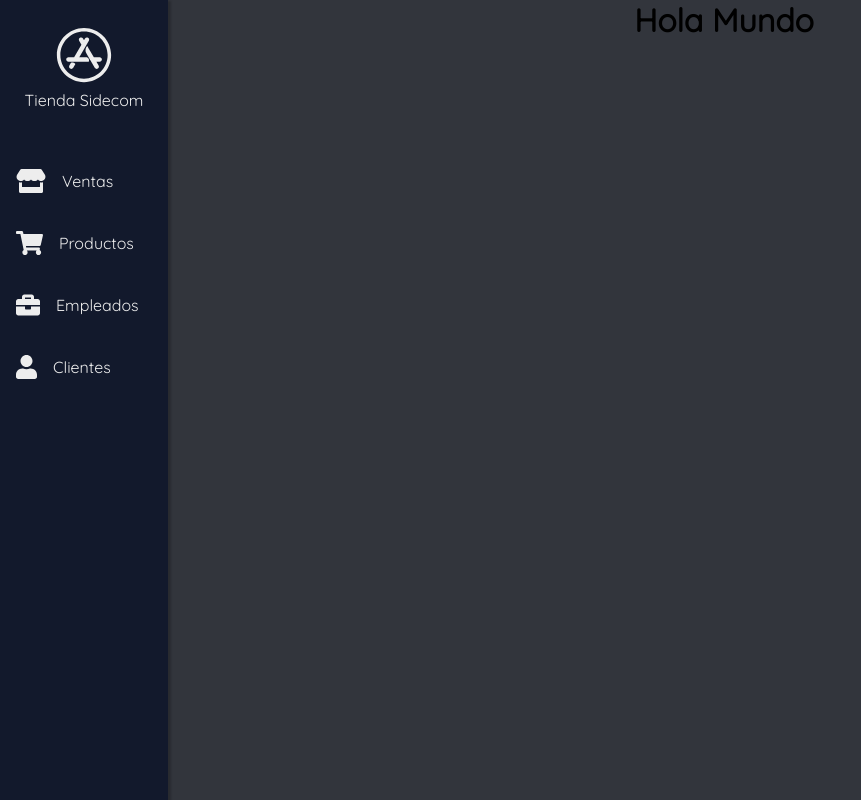
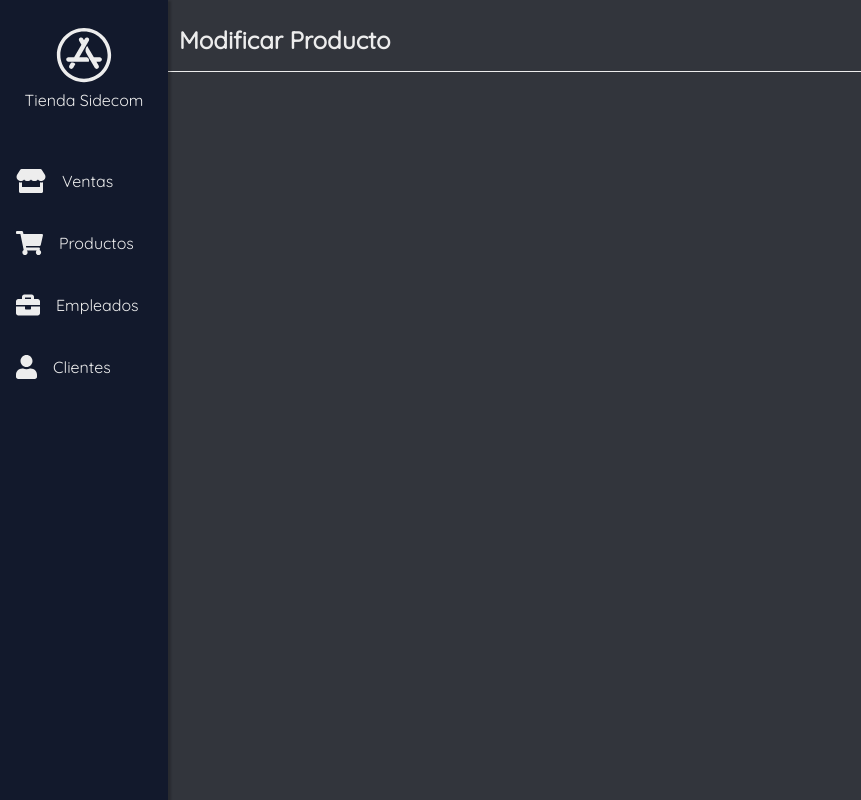
Before and after one commit to Lilyerd23/SistemaVentas, a React (Create React App) app in the folder frontend/: page /registro-producto/1 in a window 1280 px wide. Shown: the whole page, without its empty margins (0-861 px from the left). Built offline with nearby package versions, Linux system fonts and the light colour scheme; no server answers.

Commit message:
Code modified

```diff
--- a/frontend/src/ClienteComponent/ListarClientes.jsx
+++ b/frontend/src/ClienteComponent/ListarClientes.jsx
@@ -22,9 +22,6 @@ class ListarClientes extends Component {
             estado : '',
             fechaR : '',
             tipoC : '',
-            tipo : {
-                id : ''
-            },
 
             idCLIENTE : '',
             IDtipoSelect : '1',
--- a/frontend/src/ProductoComponent/RegistrarProductos.jsx
+++ b/frontend/src/ProductoComponent/RegistrarProductos.jsx
@@ -1,16 +1,80 @@
+import "./styles/RegistrarProducto.scss"
 import React, { Component } from "react";
+import ProductoService      from "./service/ProductoService";
+import MarcaService         from "./service/MarcaService";
+import CategoriaService     from "./service/CategoriaService";
 
 class RegistrarProductos extends Component {
 
     constructor( props ) {
         super( props );
 
+        this.state = {
+            categorias : [],
+            marcas : [],
+
+            id : this.props.match.params.id,
+            nombre : '',
+            precioC : '',
+            precioV : '',
+            cantidad : '',
+            estado : '',
+            categoriaId : '',
+            marcaId : ''
+        }
+    }
+
+    componentDidMount() {
+        CategoriaService.mostrarCategorias()
+                        .then( listaCat => {
+                            this.setState( { categorias : listaCat.data } )
+                        } )
+        MarcaService.mostrarMarcas()
+                    .then( listaM => {
+                        this.setState( { marcas : listaM.data } )
+                    } )
+        if ( !(this.state.id === "agregar") ) {
+            ProductoService.buscarProductoPorID( this.state.id )
+                           .then( ( result ) => {
+                               console.log(result.data)
+                           } )
+        }
+    }
+
+    chooseMethod = ( e ) => {
+        e.preventDefault()
+    }
+
+    getTitulo() {
+        if ( !(this.state.id === "agregar") ) {
+            return <h2 className="title_registerP">Modificar Producto</h2>
+        } else {
+            return <h2 className="title_registerP">Registrar Producto</h2>
+        }
     }
 
     render() {
         return (
             <div>
-                <h1>Hola Mundo</h1>
+                {/*=========================================================*/ }
+                <br/>
+                <div className="registerProduct_Title">
+                    { this.getTitulo() }
+                </div>
+                {/*=========================================================*/ }
+                <div className="container_registerP">
+                    <div className="form_registerP">
+
+                    </div>
+                    <div className="container-listCM">
+                        <div className="container-marca">
+
+                        </div>
+                        <div className="container-categoria">
+
+                        </div>
+                    </div>
+                </div>
             </div>
         )
     }
--- a/frontend/src/ProductoComponent/service/CategoriaService.js
+++ b/frontend/src/ProductoComponent/service/CategoriaService.js
@@ -0,0 +1,28 @@
+import axios from "axios";
+
+const CATEGORIA_API_BASE_URL = "http://localhost:8080/categoria"
+
+class CategoriaService {
+
+    mostrarCategorias() {
+        return axios.get( CATEGORIA_API_BASE_URL + "/listar" )
+    }
+
+    buscarCategoriaPorID( categoriaID ) {
+        return axios.get( CATEGORIA_API_BASE_URL + "/listar/" + categoriaID )
+    }
+
+    crearCategoria( categoria ) {
+        return axios.post( CATEGORIA_API_BASE_URL + "/registrar", categoria )
+    }
+
+    actualizarCategoria( categoria ) {
+        return axios.put( CATEGORIA_API_BASE_URL + "/actualizar", categoria )
+    }
+
+    eliminarCategoria( categoriaID ) {
+        return axios.delete( CATEGORIA_API_BASE_URL + "/eliminar/" + categoriaID )
+    }
+}
+
+export default new CategoriaService()
--- a/frontend/src/ProductoComponent/service/MarcaService.js
+++ b/frontend/src/ProductoComponent/service/MarcaService.js
@@ -0,0 +1,28 @@
+import axios from "axios";
+
+const MARCA_API_BASE_URL = "http://localhost:8080/marca"
+
+class MarcaService {
+
+    mostrarMarcas() {
+        return axios.get( MARCA_API_BASE_URL + "/listar" )
+    }
+
+    buscarMarcaPorID( marcaID ) {
+        return axios.get( MARCA_API_BASE_URL + "/listar/" + marcaID )
+    }
+
+    crearMarca( marca ) {
+        return axios.post( MARCA_API_BASE_URL + "/registrar", marca )
+    }
+
+    actualizarMarca( marca ) {
+        return axios.put( MARCA_API_BASE_URL + "/actualizar", marca )
+    }
+
+    eliminarMarca( marcaID ) {
+        return axios.delete( MARCA_API_BASE_URL + "/eliminar/" + marcaID )
+    }
+}
+
+export default new MarcaService()
--- a/frontend/src/ProductoComponent/styles/RegistrarProducto.scss
+++ b/frontend/src/ProductoComponent/styles/RegistrarProducto.scss
@@ -0,0 +1,23 @@
+.registerProduct_Title {
+  margin-top: 5px;
+  padding-bottom: 1em;
+  border-top: 0;
+  border-right: 0;
+  border-left: 0;
+  border-bottom: 1px;
+  border-style: solid;
+  border-bottom-color: #ededed;
+  width: 70rem;
+}
+
+.title_registerP {
+  padding-left: 15px;
+  color: #ededed;
+  cursor: default;
+}
+
+.container_registerP {
+  margin: 1em auto;
+  height: auto;
+  box-shadow: -1px 4px 20px 0 rgba(0, 0, 0, 0.35);
+}
```
